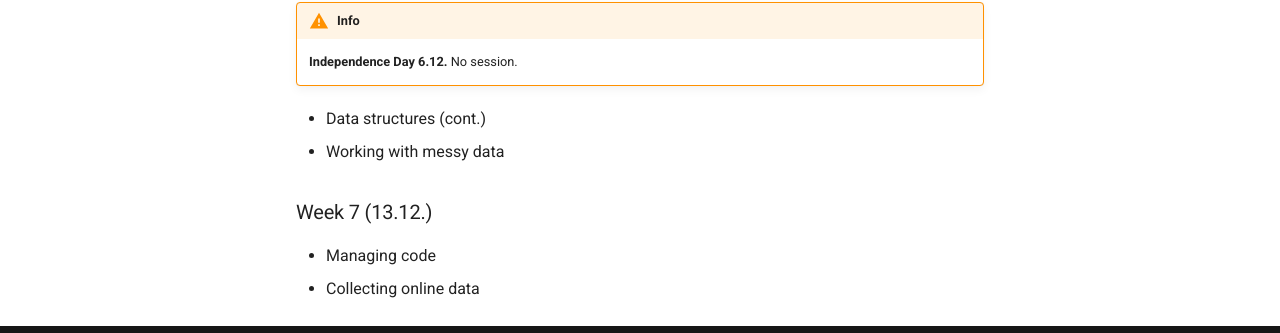
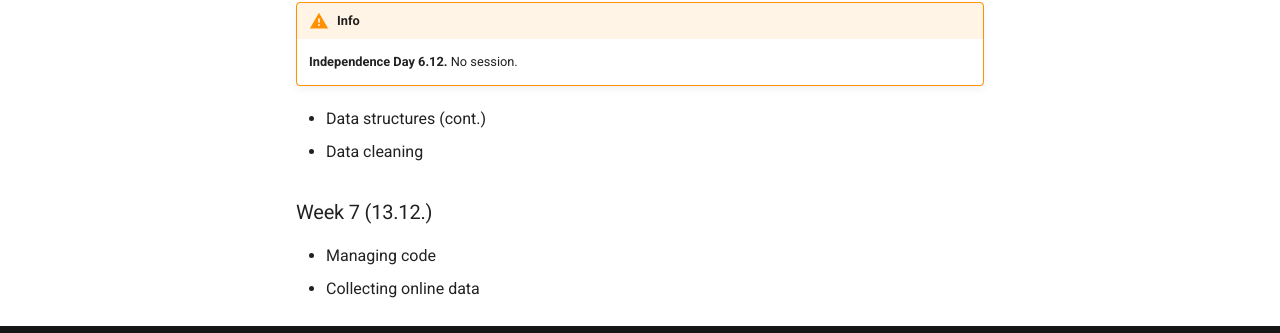
Before and after one commit to uh-csds/programming, an MkDocs documentation site: the page built from docs/index.md, in a window 1280 px wide and 900 px high, scrolled down 2516 px. Shown: the part 541-874 px from the top of the window. Built offline with MkDocs 1.6.1 and Material for MkDocs 9.7.7, drawn with Linux system fonts in a browser that asks for light colours.

Commit message:
Update week 6.

```diff
--- a/docs/index.md
+++ b/docs/index.md
@@ -99,7 +99,7 @@ All course material (incl. assignments) will be available in Moodle area.
     **Independence Day 6.12.** No session.
 
 - Data structures (cont.)
-- Working with messy data
+- Data cleaning
 
 ### Week 7 (13.12.)
 
```
